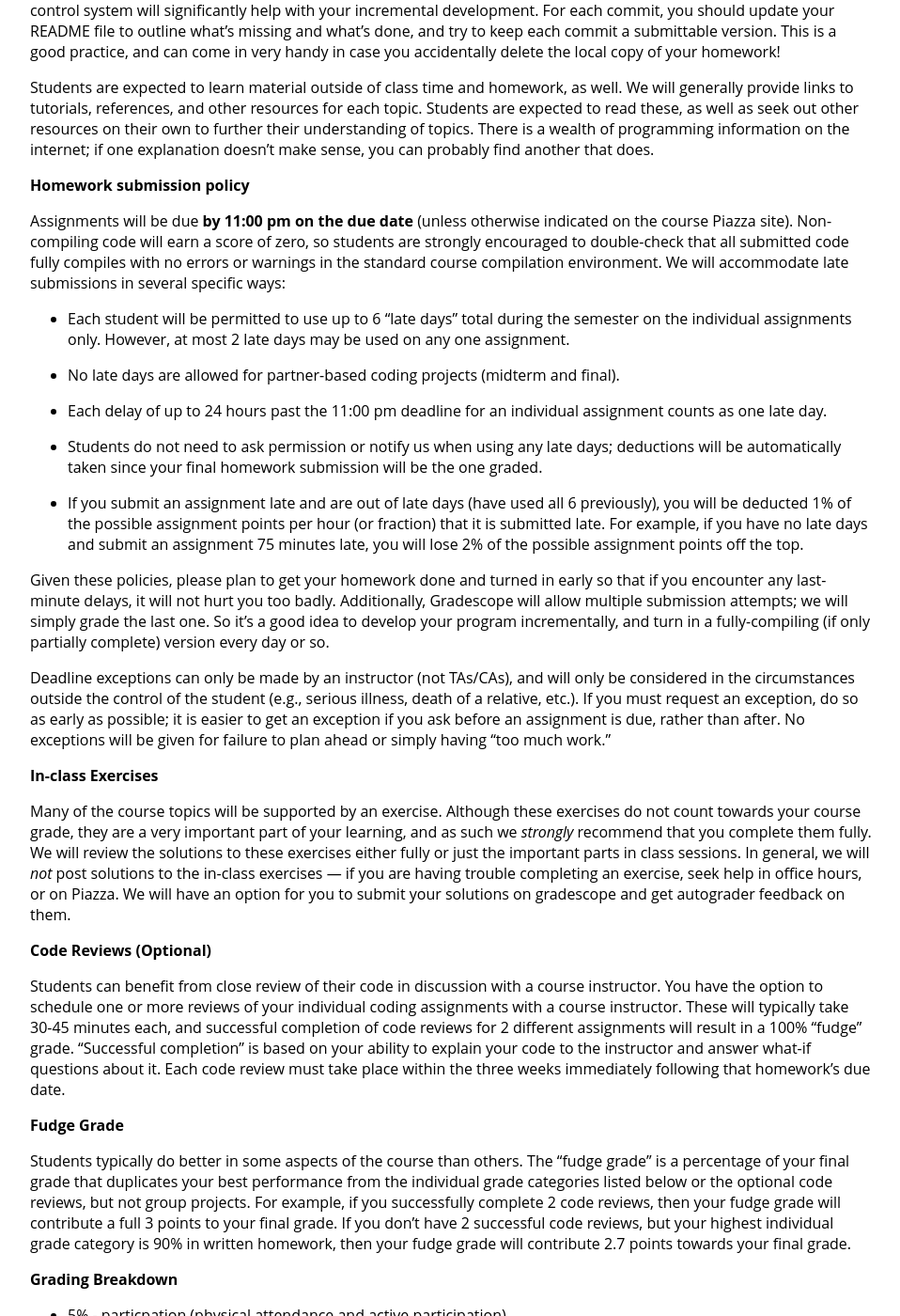
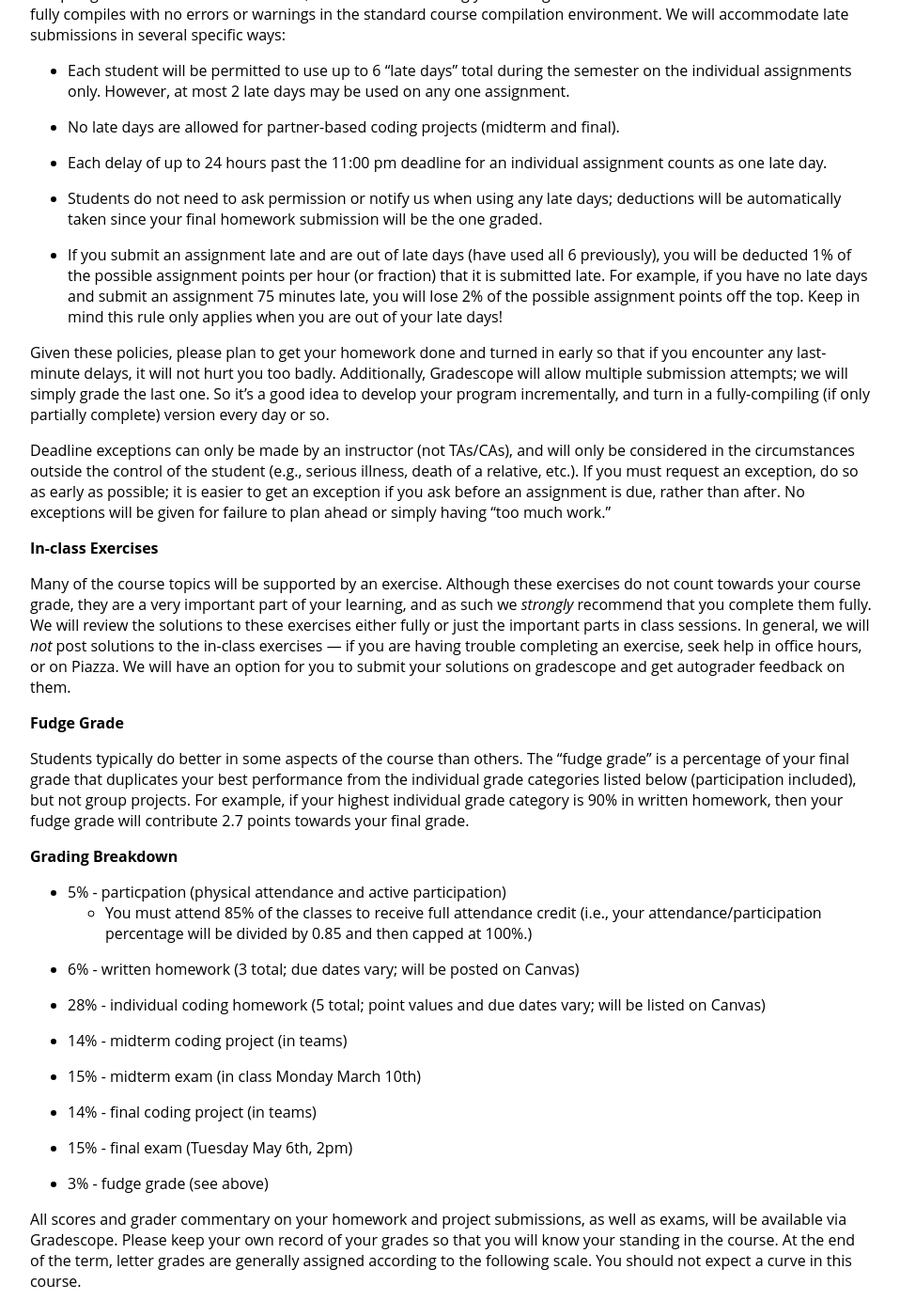
Before and after one commit to jhu-ip/cs220-sp25, a Jekyll site: the page built from syllabus.md, in a window 1280 px wide and 1400 px high, scrolled down 4024 px. Shown: the whole window at 94% size, without its empty margins (160-1118 px from the left). Built offline with Jekyll 4.4.1, drawn with Linux system fonts in a browser that asks for light colours; some of the changed text lies outside the part shown.

Commit message:
updated the syllabus

```diff
--- a/syllabus.md
+++ b/syllabus.md
@@ -44,18 +44,6 @@ Ali Darvish, Senior Lecturer\
 <a class="external" target="_blank" href="https://www.cs.jhu.edu/~darvish/">https://www.cs.jhu.edu/~darvish/</a>,\
 Office hours: TBD
 Zoom: <a class="external" target="_blank" href="https://wse.zoom.us/my/kpresler">https://wse.zoom.us/my/darvish</a>
-
-Kai Presler-Marshall, Lecturer\
-<mailto:kai@cs.jhu.edu>,\
-<a class="external" target="_blank" href="https://www.cs.jhu.edu/">https://www.cs.jhu.edu/</a>,\
-Office hours: TBD \
-Zoom: <a class="external" target="_blank" href="https://wse.zoom.us/my/kpresler">https://wse.zoom.us/my/kpresler</a>
-
-Joanne Selinski, Associate Teaching Professor\
-<mailto:joanne@cs.jhu.edu>,\
-<a class="external" target="_blank" href="https://www.cs.jhu.edu/~joanne">https://www.cs.jhu.edu/~joanne</a>,\
-Office hours: TBD \
-Zoom: <a class="external" target="_blank" href="https://wse.zoom.us/my/jselinski">https://wse.zoom.us/my/jselinski</a>
 
 Patricio Simari, Senior Lecturer\
 <mailto:psimari@cs.jhu.edu>,\
@@ -101,10 +89,10 @@ Will be listed on the main course website Staff page.
 The following sites will be used heavily during the course:
 
 -   The course website is
-    [jhu-ip.github.io/cs220-f24/](https://jhu-ip.github.io/cs220-f24/).
+    [jhu-ip.github.io/cs220-sp25/](https://jhu-ip.github.io/cs220-sp25/).
 
 -   Piazza
-    (<a class="external" target="_blank" href="https://piazza.com/jhu/fall2024/601220fa24">https://piazza.com/jhu/fall2024/601220fa24</a>)
+    (<a class="external" target="_blank" href="https://piazza.com/class/m5n1z95kfp39q">https://piazza.com/jhu/spring2025/601220sp25</a>)
     will serve as our primary communication channel. Access through Canvas, and you can then link any prior accounts to your JHU account.
 
 -   Gradescope (<a class="external" target="_blank" href="https://www.gradescope.com/">https://www.gradescope.com/</a>) will be used
@@ -287,7 +275,7 @@ accommodate late submissions in several specific ways:
     assignment points per hour (or fraction) that it is submitted
     late. For example, if you have no late days and submit an
     assignment 75 minutes late, you will lose 2% of the possible
-    assignment points off the top.
+    assignment points off the top. Keep in mind this rule only applies when you are out of your late days!
 
 Given these policies, please plan to get your homework done and turned
 in early so that if you encounter any last-minute delays, it will not
@@ -316,29 +304,11 @@ you are having trouble completing an exercise, seek help in office hours,
 or on Piazza. We will have an option for you to submit your solutions on
 gradescope and get autograder feedback on them.
 
-**Code Reviews (Optional)**
-
-Students can benefit from close review of their code in discussion
-with a course instructor. You have the option to schedule one or more
-reviews of your individual coding assignments with a course
-instructor. These will typically take 30-45 minutes each, and
-successful completion of code reviews for 2 different assignments will
-result in a 100% "fudge" grade. "Successful completion" is based on
-your ability to explain your code to the instructor and answer what-if
-questions about it. Each code review must take place within the three
-weeks immediately following that homework's due date.
-
 **Fudge Grade**
 
 Students typically do better in some aspects of the course than
 others. The "fudge grade" is a percentage of your final grade that
-duplicates your best performance from the individual grade categories listed below
-or the optional code reviews, but not group projects. For example, if you
-successfully complete 2 code reviews, then your fudge grade will
-contribute a full 3 points to your final grade. If you don't have 2
-successful code reviews, but your highest individual grade category is
-90% in written homework, then your fudge grade will contribute 2.7
-points towards your final grade.
+duplicates your best performance from the individual grade categories listed below (participation included), but not group projects. For example, if your highest individual grade category is 90% in written homework, then your fudge grade will contribute 2.7 points towards your final grade.
 
 **Grading Breakdown**
 
@@ -346,16 +316,15 @@ points towards your final grade.
     - <emph>You must attend 85% of the classes to receive full attendance credit (i.e., your attendance/participation percentage will be divided by 0.85 and then capped at 100%.) </emph>
 -   6% - written homework (3 total; due dates vary; will be posted on Canvas)
 
--   28% - individual coding homework (5 total; point values and due dates vary; will be
-    listed on Canvas)
+-   28% - individual coding homework (5 total; point values and due dates vary; will be listed on Canvas)
 
--   14% - midterm coding project (in teams, due October 23)
+-   14% - midterm coding project (in teams)
 
--   15% - midterm exam (in class, Monday October 14)
+-   15% - midterm exam (in class Monday March 10th)
 
--   14% - final coding project (in teams, due December 6)
+-   14% - final coding project (in teams)
 
--   15% - final exam (Tuesday Dec 17th, 2-5p)
+-   15% - final exam (Tuesday May 6th, 2pm)
 
 -   3% - fudge grade (see above)
 
```
Also changed, not shown: other parts of syllabus.md (+1 -1 lines).
